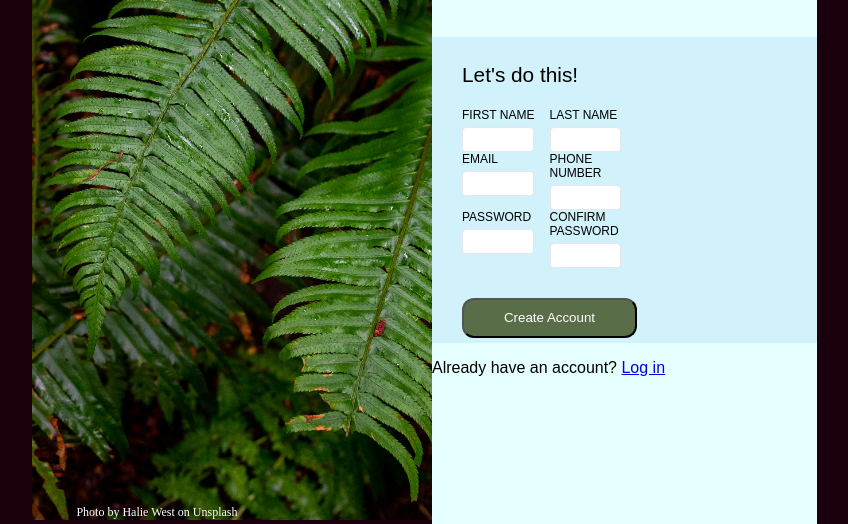
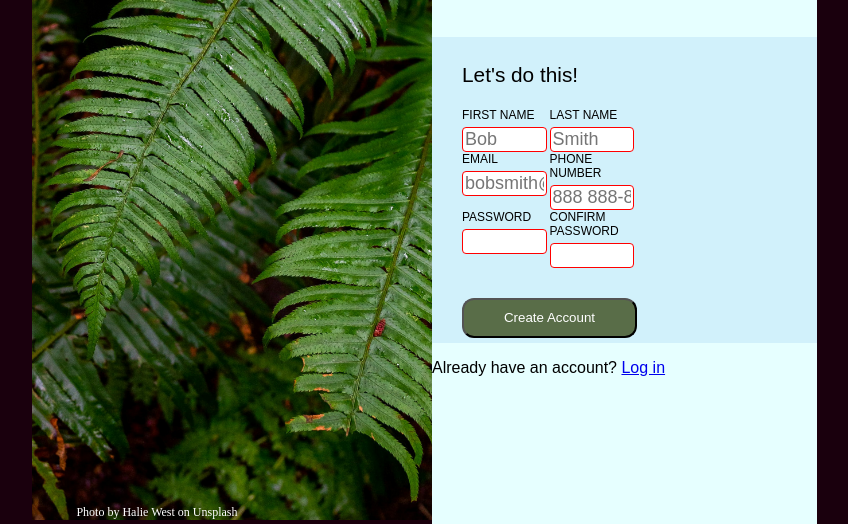
Before and after one commit to JulianFong1725/SignUpForm, a plain HTML site: page index.html in a window 1280 px wide. Shown: the part 280-804 px from the top of the page, without its empty margins (218-1066 px from the left). Drawn offline with Linux system fonts and the light colour scheme.

Commit message:
Made fields required and added placeholders
Input fields for the form are now required and have example placeholders so they know the format needed

```diff
--- a/index.html
+++ b/index.html
@@ -27,32 +27,32 @@
 					<form id="sign-up-form">
 						<div class="input-field">
 							<label for="firstname">FIRST NAME</label>
-							<input type="text" id="firstname" name="firstname">
+							<input type="text" id="firstname" name="firstname" placeholder="Bob" required>
 						</div>
 
 						<div class="input-field">
 							<label for="lastname">LAST NAME</label>
-							<input type="text" id="lastname" name="lastname">
+							<input type="text" id="lastname" name="lastname" placeholder="Smith" required>
 						</div>
 
 						<div class="input-field">
 							<label for="email">EMAIL</label>
-							<input type="email" id="email" name="email">
+							<input type="email" id="email" name="email" placeholder="bobsmith@gmail.com" required>
 						</div>
 
 						<div class="input-field">
 							<label for="phone-number">PHONE NUMBER</label>
-							<input type="tel" id="phone-number" name="phone-number">
+							<input type="tel" id="phone-number" name="phone-number" pattern="[0-9]{3} [0-9]{3}-[0-9]{4}" maxlength="12" placeholder="888 888-8888" required>
 						</div>
 
 						<div class="input-field">
 							<label for="password">PASSWORD</label>
-							<input type="password" id="password" name="password">
+							<input type="password" id="password" name="password" required>
 						</div>
 
 						<div class="input-field">
 							<label for="confirmpassword">CONFIRM PASSWORD</label>
-							<input type="password" id="confirmpassword" name="confirmpassword">
+							<input type="password" id="confirmpassword" name="confirmpassword" required>
 						</div>
 
 						<div class="button-container"><button type="submit" id="create-button">Create Account</button></div>
--- a/styles.css
+++ b/styles.css
@@ -88,7 +88,7 @@ body {
 }
 
 .input-field input {
-	width: 75%;
+	width: 90%;
 	font-size: 1.5em;
 	border-radius: 4px;
 	border: 1px solid #E5E7EB;
```
